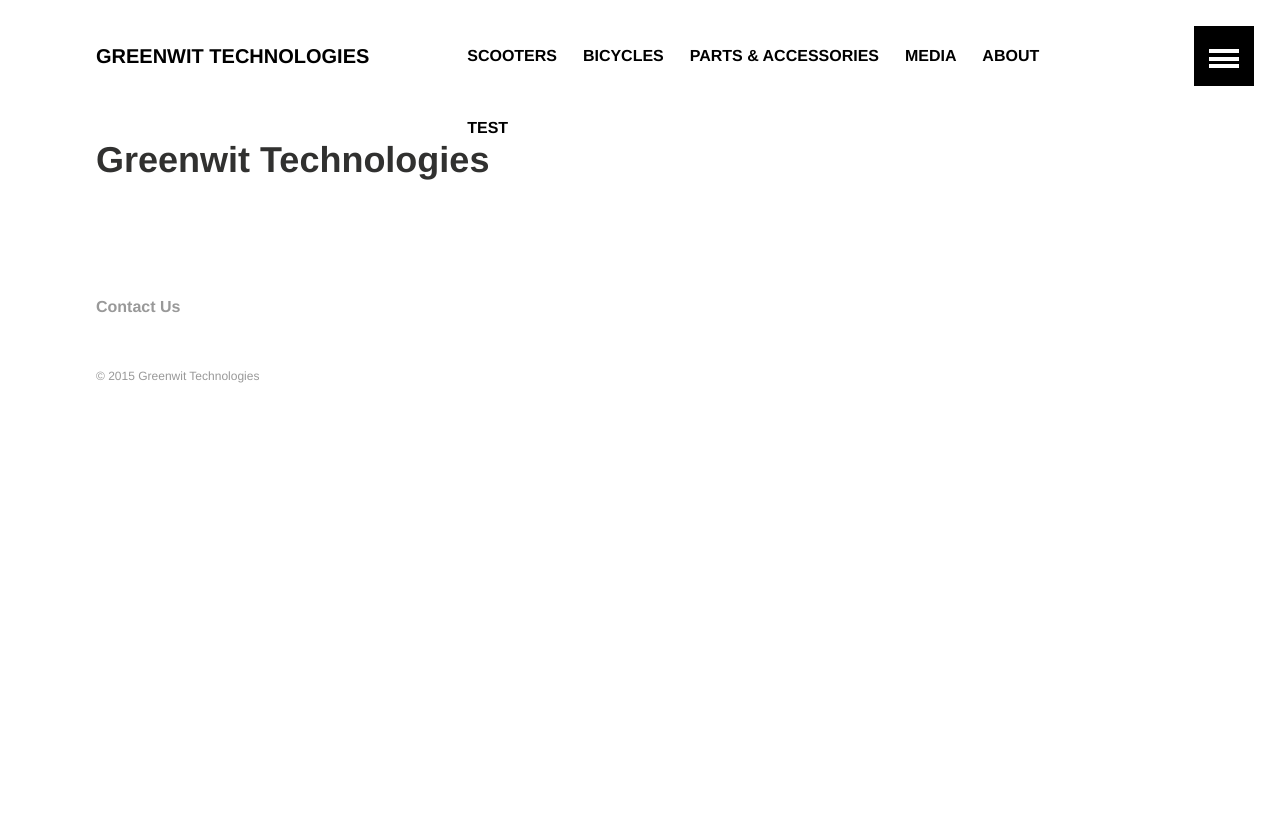
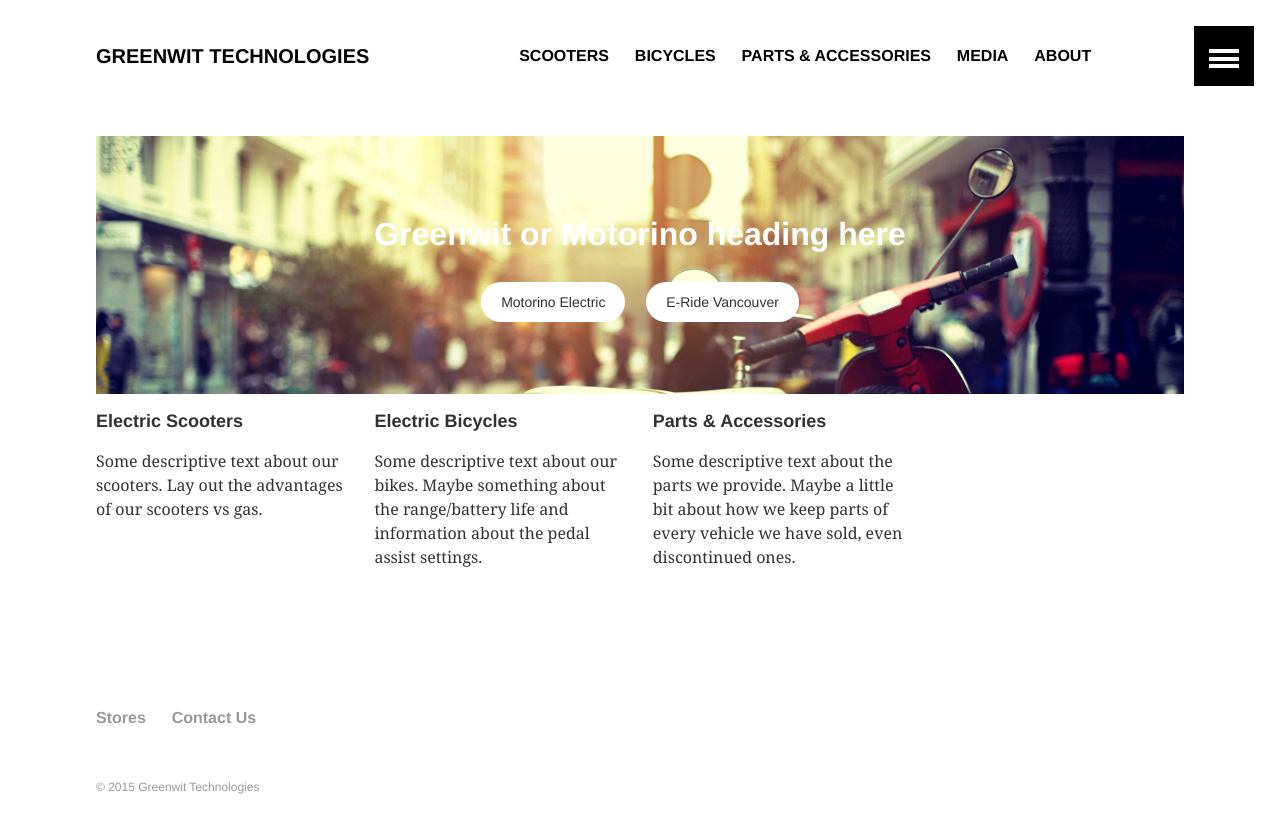
Before and after one commit to motorino/motorino.github.io, a Jekyll site: the page built from index.md, in a window 1280 px wide. Shown: the top 833 px of the page. Built offline with Jekyll 4.4.1, drawn with Linux system fonts in a browser that asks for light colours.

Commit message:
basic layout

```diff
--- a/_data/footer.yml
+++ b/_data/footer.yml
@@ -1,4 +1,6 @@
 # Footer navigation links
+- title: Stores
+  url: /stores/
 
 - title: Contact Us
   url: /contact/
--- a/index.md
+++ b/index.md
@@ -1,11 +1,38 @@
 ---
 layout: archive
 permalink: /
-title: "Greenwit Technologies"
+title:
 ---
 
-<div class="tiles">
+<!--  <div class="tiles">
 {% for post in site.posts %}
 	{% include post-grid.html %}
 {% endfor %}
-</div><!-- /.tiles -->
+
+</div>/.tiles -->
+
+<div class="page-lead" style="background-image:url(/images/banner.jpg)">
+      <div class="wrap page-lead-content">
+        <h2>Greenwit or Motorino heading here</h2>
+        <a href="#" class="btn-inverse">Motorino Electric</a> &nbsp; &nbsp; <a href="#" class="btn-inverse">E-Ride Vancouver</a>
+      </div><!-- /.page-lead-content -->
+</div><!-- /.page-lead -->
+
+
+<div class="tile">
+  <h2 class="post-title">Electric Scooters</h2>
+  <p class="post-excerpt">Some descriptive text about our scooters. Lay out the advantages of our scooters vs gas.</p>
+</div><!-- /.tile -->
+
+<div class="tile">
+  <h2 class="post-title">Electric Bicycles</h2>
+  <p class="post-excerpt">Some descriptive text about our bikes. Maybe something about the range/battery life and information about the pedal assist settings.</p>
+</div><!-- /.tile -->
+
+<div class="tile">
+  <h2 class="post-title">Parts & Accessories</h2>
+  <p class="post-excerpt">Some descriptive text about the parts we provide. Maybe a little bit about how we keep parts of every vehicle we have sold, even discontinued ones.</p>
+</div><!-- /.tile -->
+
+
+<!-- /.tile -->
```
Also changed, not shown: _data/navigation.yml (+12 -5 lines), images/400x250.gif (added), images/banner.jpg (added), images/greenbackground.jpg (added).
